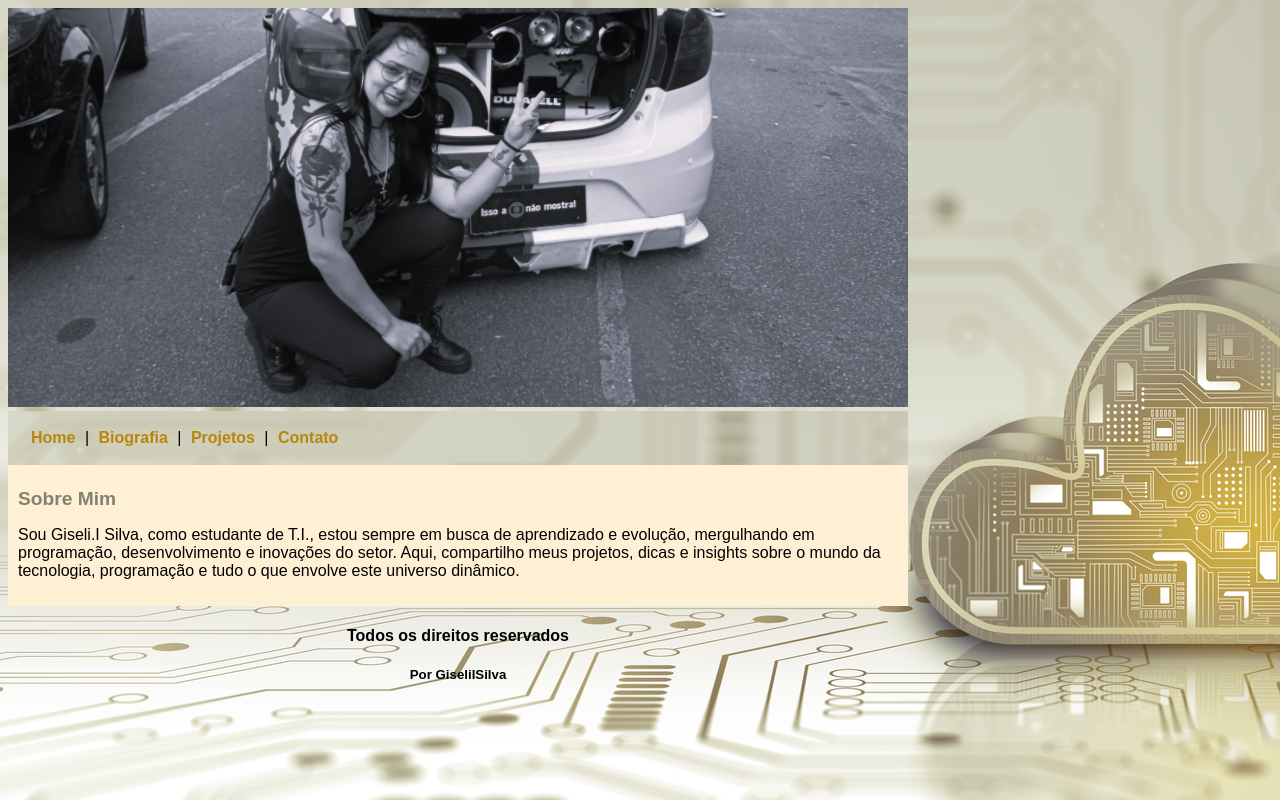
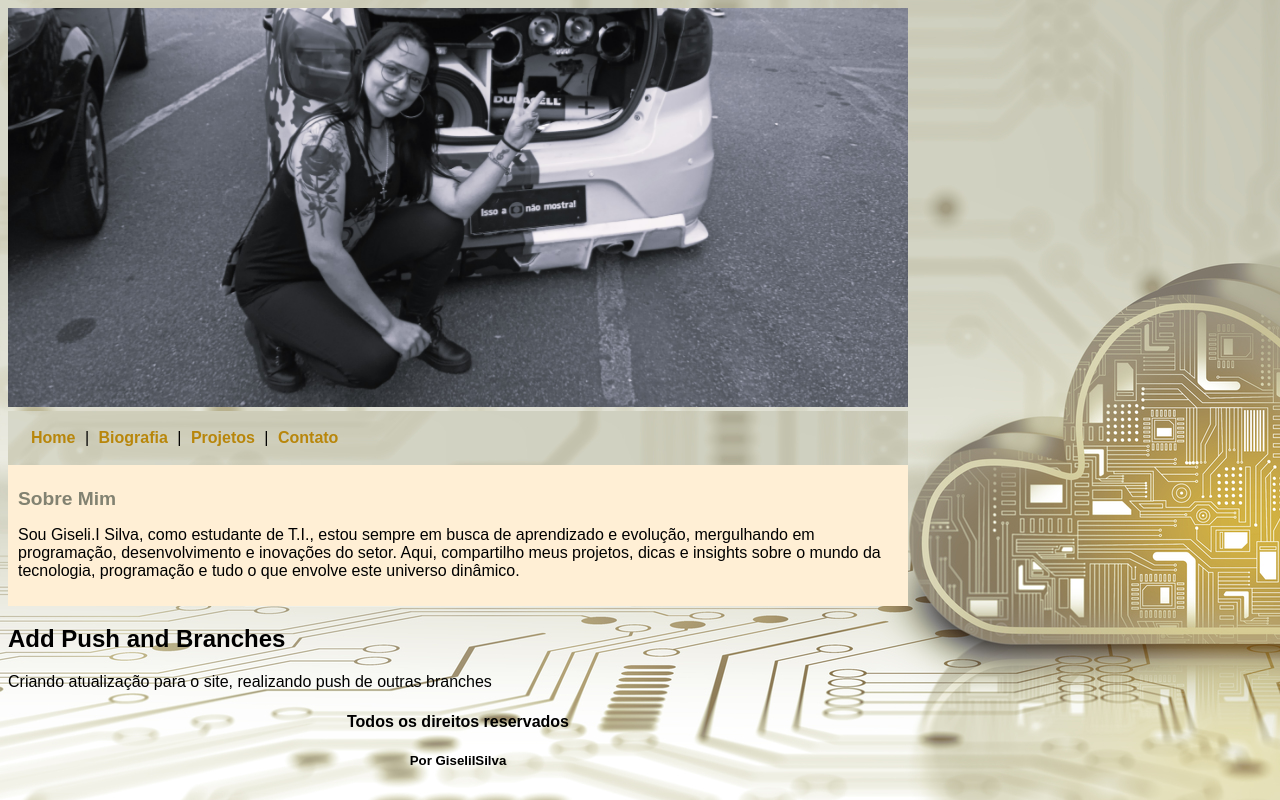
Before and after one commit to GiseliirSilva/TestandoPush, a plain HTML site: page index.html in a window 1280 px wide. Drawn offline with Linux system fonts and the light colour scheme.

Commit message:
Adicionando novo ítem no site, no caso adicionei um h2 e um parágrafo

```diff
--- a/index.html
+++ b/index.html
@@ -35,6 +35,9 @@
 
 		</div> <!-- Fim Conteúdo -->
 
+		<h2>Add Push and Branches</h2>
+
+		<p>Criando atualização para o site, realizando push de outras branches</p>
 
 		<div id="rodape">
 			<h4>Todos os direitos reservados</h4>
```
